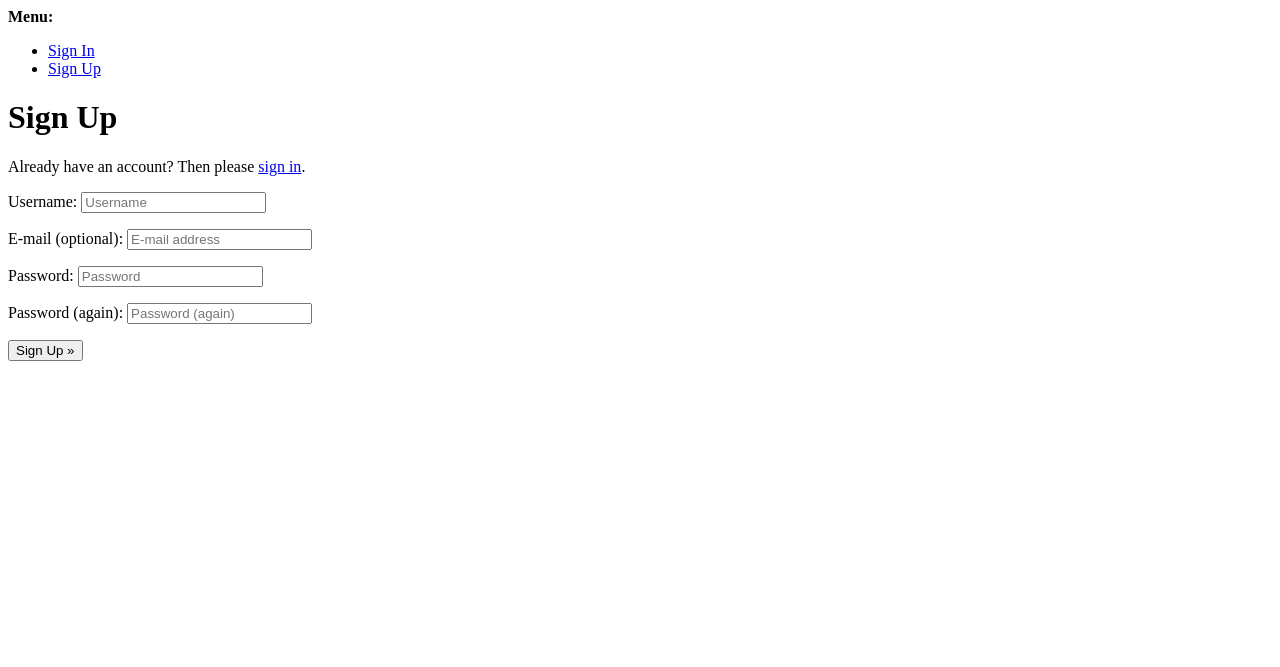
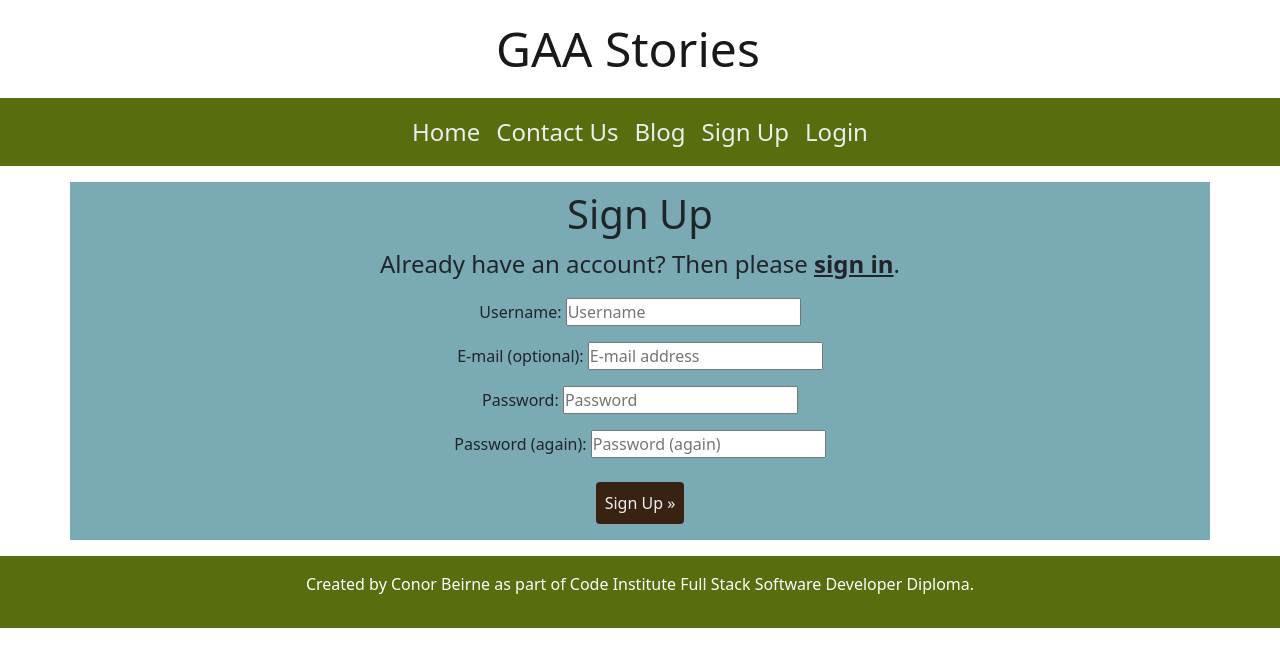
Before and after one commit to conor-b1995/p4-GAAStories, a Django app: page /accounts/signup/ in a window 1280 px wide. Shown: the top 667 px of the page. Run offline with Django 3.2, Linux system fonts and the light colour scheme; some libraries are stand-ins or nearby versions.

Commit message:
Import and style templates for login/logout and signup. Also add a block title.

```diff
--- a/static/css/style.css
+++ b/static/css/style.css
@@ -60,6 +60,28 @@ footer {
     color: #747374;
 }
 
+.blue-back {
+    background-color: #7AAAB4;
+}
+
+#sign-in-btn {
+    background-color: #382212;
+    color: #EDEDEF;
+}
+
+#login-btn {
+    background-color: #576D0E;
+}
+
+.account-btn {
+    background-color: #382212;
+    color: #EDEDEF;
+}
+
+.account-btn:hover {
+    background-color: #EDEDEF;
+    color: #382212;
+}
 
 /* ------------------------- width and heights */
 /* #croker {
@@ -71,9 +93,6 @@ footer {
     width: 100%;
 }
 
-/* body {
-    height: 1000px;
-} */
 
 /* ------------------------- text decoration */
 
--- /dev/null
+++ b/templates/account/signup.html
@@ -0,0 +1,32 @@
+{% extends "base.html" %}
+
+{% load i18n %}
+
+{% block title %}{% trans "Signup" %}{% endblock %}
+
+
+{% block content %}
+
+<div class="container mt-3 mb-3 p-2 blue-back">
+  <div class="row">
+    <div class="col-12 col-md-6 offset-md-3 text-center">
+      <h1>{% trans "Sign Up" %}</h1>
+
+      <p class="fs-4">{% blocktrans %}Already have an account? Then please <a href="{{ login_url }}" class="text-dark fw-bold">sign in</a>.{% endblocktrans %}
+      </p>
+
+
+      <form class="signup" id="signup_form" method="post" action="{% url 'account_signup' %}">
+        {% csrf_token %}
+        {{ form.as_p }}
+        {% if redirect_field_value %}
+        <input type="hidden" name="{{ redirect_field_name }}" value="{{ redirect_field_value }}" />
+        {% endif %}
+        <button type="submit" class="account-btn p-2 m-2 btn">{% trans "Sign Up" %} &raquo;</button>
+      </form>
+
+    </div>
+  </div>
+</div>
+
+{% endblock %}
--- a/templates/base.html
+++ b/templates/base.html
@@ -22,10 +22,13 @@
     <!-- custom CSS -->
     <link rel="stylesheet" href="{% static 'css/style.css' %}">
 
-    <title>GAAStories</title>
+
+        <title>{% block title %}GAAStories{% endblock %}</title>
+
+
 </head>
 
-<body>
+<body class="h-100">
     <header class="navbar navbar-expand-md me-2 navbar-light mynavbar mx-auto">
         <div class="container-fluid">
             <div class="row mx-auto">
--- a/templates/index.html
+++ b/templates/index.html
@@ -16,7 +16,7 @@
                 <a href="#" role="button" class="btn btn-lg px-4 me-sm-3 fw-bold" id="sign-up">
                     Sign Up
                 </a>
-                <a href="#" role="button" class="btn btn-outline-light btn-lg px-4 fw-bold" id="login">
+                <a href="#" role="button" class="btn btn-outline-light btn-lg px-4 fw-bold" id="login-btn">
                     Login
                 </a>
             </div>
--- a/templates/post_detail.html
+++ b/templates/post_detail.html
@@ -1,4 +1,6 @@
 {% extends 'base.html' %}
+
+{% block title %} {{ post.title }} {% endblock %}
 
 {% block content %}
 
```
Also changed, not shown: templates/account/login.html (added, +34 -0 lines), templates/account/logout.html (added, +28 -0 lines).
